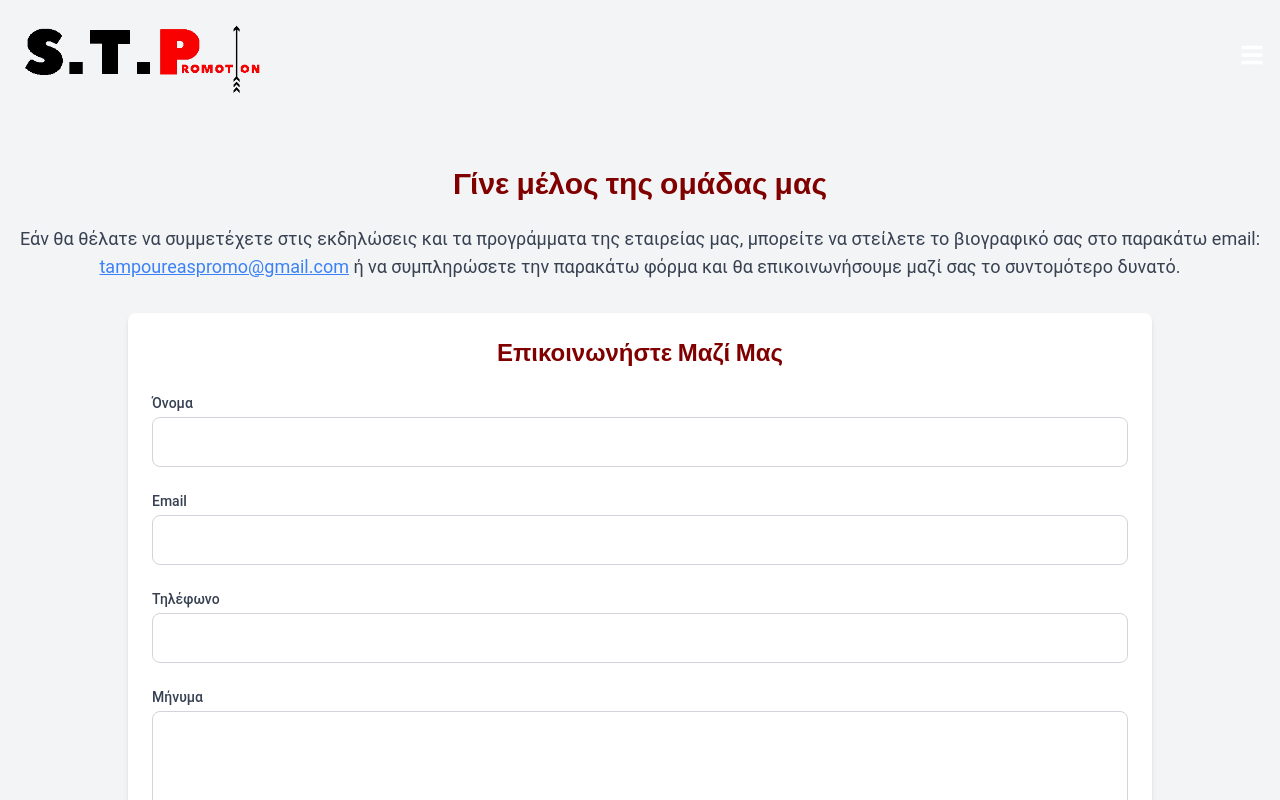
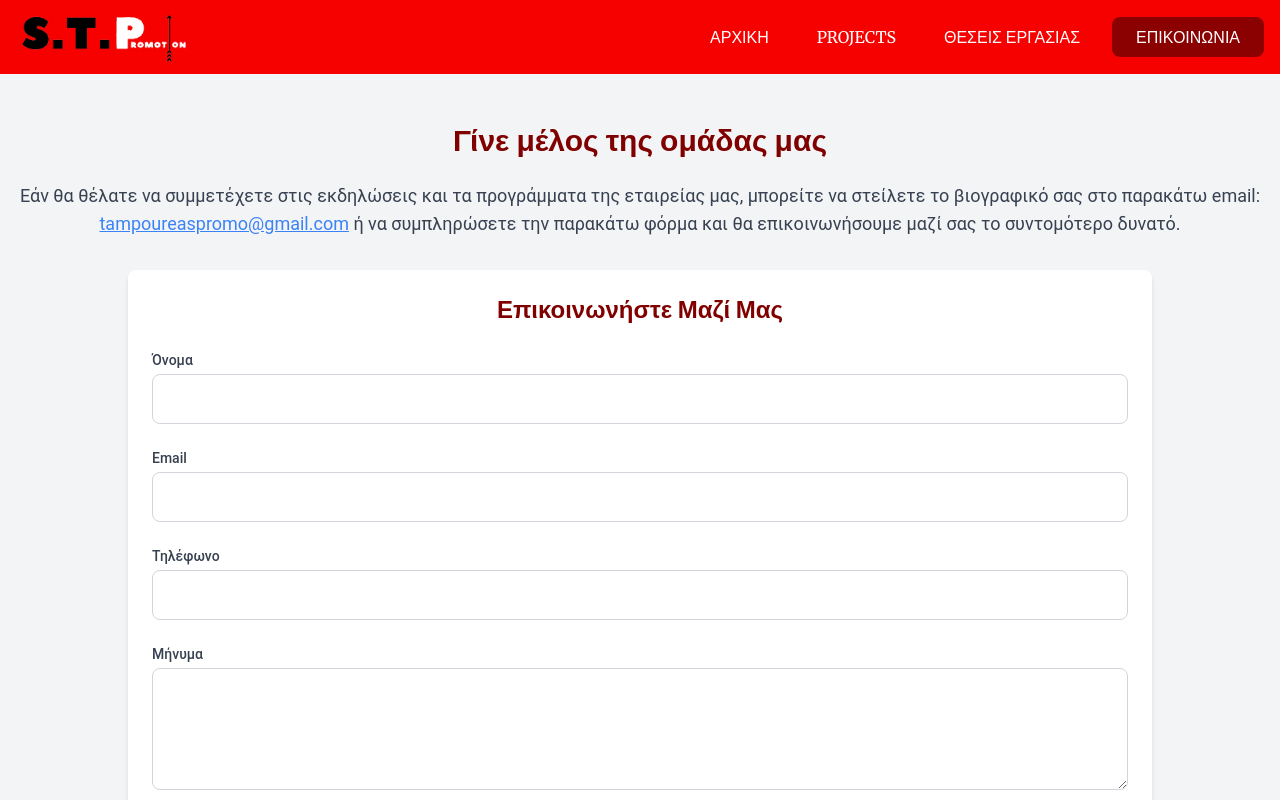
Before and after one commit to dimitrispalamidas/promotion-website, a Next.js app: page /jobs in a window 1280 px wide. Shown: the top 800 px of the page. Built offline with nearby package versions, Linux system fonts and the light colour scheme.

Commit message:
change navbar

```diff
--- a/app/components/FullScreenVideo.tsx
+++ b/app/components/FullScreenVideo.tsx
@@ -11,7 +11,7 @@ const nunito = Nunito({
 const FullscreenVideo = () => {
   return (
     <>
-      <div className='relative w-full h-screen overflow-hidden -mt-[125px]'>
+      <div className='relative w-full h-screen overflow-hidden'>
         <video
           className='absolute inset-0 w-full h-full object-cover'
           autoPlay
--- a/app/components/Navbar.tsx
+++ b/app/components/Navbar.tsx
@@ -1,6 +1,6 @@
 "use client";
 
-import { useState, useEffect } from "react";
+import { useState } from "react";
 import { useRouter } from "next/navigation";
 import { FaBars, FaTimes } from "react-icons/fa";
 import Image from "next/image";
@@ -8,33 +8,13 @@ import Image from "next/image";
 const Navbar = () => {
   const router = useRouter();
   const [menuOpen, setMenuOpen] = useState(false);
-  const [iconColor, setIconColor] = useState("text-white"); // Default color
 
   const toggleMenu = () => {
     setMenuOpen(!menuOpen);
   };
 
-  useEffect(() => {
-    const handleScroll = () => {
-      const viewportHeight = window.innerHeight;
-      const scrollPosition = window.scrollY;
-
-      if (scrollPosition > viewportHeight) {
-        setIconColor("text-black");
-      } else {
-        setIconColor("text-white");
-      }
-    };
-
-    window.addEventListener("scroll", handleScroll);
-
-    return () => {
-      window.removeEventListener("scroll", handleScroll);
-    };
-  }, []);
-
-  const NavMenu = () => (
-    <>
+  const NavMenu = ({ className }) => (
+    <ul className={`flex flex-col md:flex-row ${className}`}>
       <li>
         <a
           onClick={() => {
@@ -64,44 +44,43 @@ const Navbar = () => {
       <li>
         <a
           onClick={() => router.push("/contact")}
-          className='block w-full text-left px-6 py-2 bg-[#8B0000] text-white rounded-lg hover:bg-[#A52A2A] transition duration-300 uppercase cursor-pointer'
+          className='block w-full md:w-auto text-left md:text-center px-6 py-2 bg-[#8B0000] text-white rounded-lg hover:bg-[#A52A2A] transition duration-300 uppercase cursor-pointer'
         >
           Επικοινωνια
         </a>
       </li>
-    </>
+    </ul>
   );
 
   return (
-    <nav className='sticky top-0 left-0 w-full z-50 bg-transparent'>
-      <div className='container mx-auto px-4 py-4 flex justify-between items-center'>
+    <nav className='sticky top-0 left-0 w-full z-50 bg-[#F70100] '>
+      <div className='mx-auto px-4 py-2 flex justify-between items-center'>
         <Image
-          src={"/logo.png"}
+          src={"/logowhite.png"}
           alt='Logo of STPromotion'
-          width={250}
+          width={175}
           height={50}
           onClick={() => {
             router.push("/");
           }}
           className='cursor-pointer'
         />
-        <div className='relative'>
-          <button
-            onClick={toggleMenu}
-            className={`focus:outline-none ${iconColor}`}
-          >
+        <div className='flex md:hidden'>
+          <button onClick={toggleMenu} className='text-white'>
             {menuOpen ? (
               <FaTimes className='w-6 h-6' />
             ) : (
               <FaBars className='w-6 h-6' />
             )}
           </button>
-          {menuOpen && (
-            <ul className='absolute right-0 mt-2 w-48 bg-red-600 border border-red-900 rounded-md shadow-lg'>
-              <NavMenu />
-            </ul>
-          )}
         </div>
+        {/* Show NavMenu inline on medium screens and larger */}
+        <NavMenu className='hidden md:flex md:items-center md:space-x-4' />
+        {menuOpen && (
+          <div className='absolute top-16 right-0 mt-2 w-48 bg-red-600 border border-red-900 rounded-md shadow-lg md:hidden'>
+            <NavMenu className='flex flex-col' />
+          </div>
+        )}
       </div>
     </nav>
   );
```
